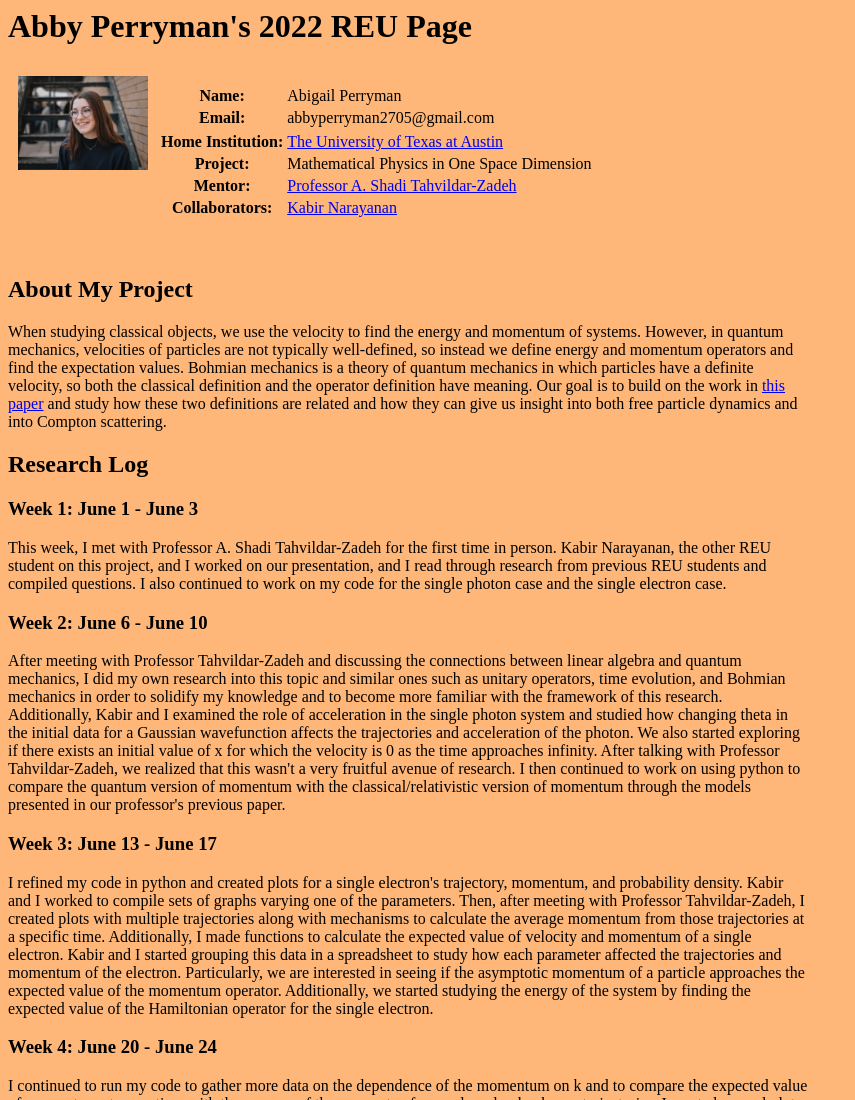
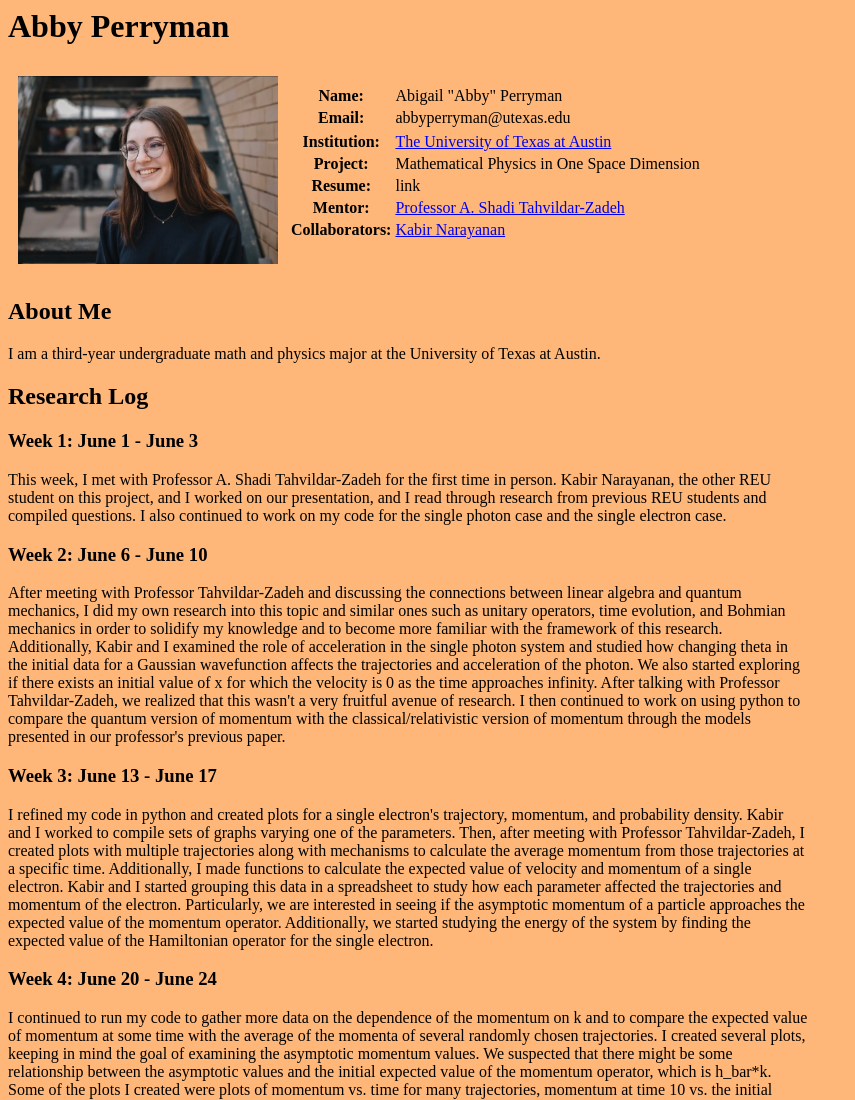
Before and after one commit to abbyperryman/abbyperryman.github.io, a plain HTML site: page index.html in a window 1280 px wide. Shown: the top 1100 px of the page, without its empty margins (0-855 px from the left). Drawn offline with Linux system fonts and the light colour scheme.

Commit message:
Update index.html

```diff
--- a/index.html
+++ b/index.html
@@ -4,7 +4,7 @@
 
 
 <body style="background-color:#FFB779;">
-    <h1>Abby Perryman's 2022 REU Page</h1>
+    <h1>Abby Perryman</h1>
 </body>
 
 <div style="width:800px;">
@@ -12,7 +12,7 @@
 <div style="float:left;">
 
 <img src="picofme.jpg"
-width = "130"
+width = "260"
 style = "margin: 10px;">
 </div>
 <table style="max-width:800px;>">
@@ -20,7 +20,7 @@ style = "margin: 10px;">
 <tr>
 <th>Name:</th>
 
-<td>Abigail Perryman</td>
+<td>Abigail "Abby" Perryman</td>
 
 </tr>
 
@@ -29,7 +29,7 @@ style = "margin: 10px;">
 <th>Email:</th>
 
 <td>
-abbyperryman2705@gmail.com </td>
+abbyperryman@utexas.edu </td>
 
 </tr>
 
@@ -39,7 +39,7 @@ abbyperryman2705@gmail.com </td>
 
 <tr>
 
-<th>Home Institution:</th>
+<th>Institution:</th>
 
 <td>
 
@@ -54,6 +54,14 @@ abbyperryman2705@gmail.com </td>
 <th>Project:</th>
 
 <td>Mathematical Physics in One Space Dimension</td>
+
+</tr>
+
+<tr>
+
+<th>Resume:</th>
+
+<td>link</td>
 
 </tr>
 
@@ -90,11 +98,9 @@ abbyperryman2705@gmail.com </td>
 
 
 
-<h2> About My Project </h2>
+<h2> About Me </h2>
 
-<p>When studying classical objects, we use the velocity to find the energy and momentum of systems. However, in quantum mechanics, velocities of particles are not typically well-defined, so instead we define energy and momentum operators and find the expectation
-values. Bohmian mechanics is a theory of quantum mechanics in which particles have a definite velocity, so both the classical definition and the operator definition have meaning. Our goal is to build on the work in <a href=https://arxiv.org/abs/1906.03632>this paper</a> and study how these two definitions are related and how they can give us insight into both free particle dynamics
-and into Compton scattering.</p>
+<p>I am a third-year undergraduate math and physics major at the University of Texas at Austin. </p>
 
 <h2> Research Log </h2>
 
```
